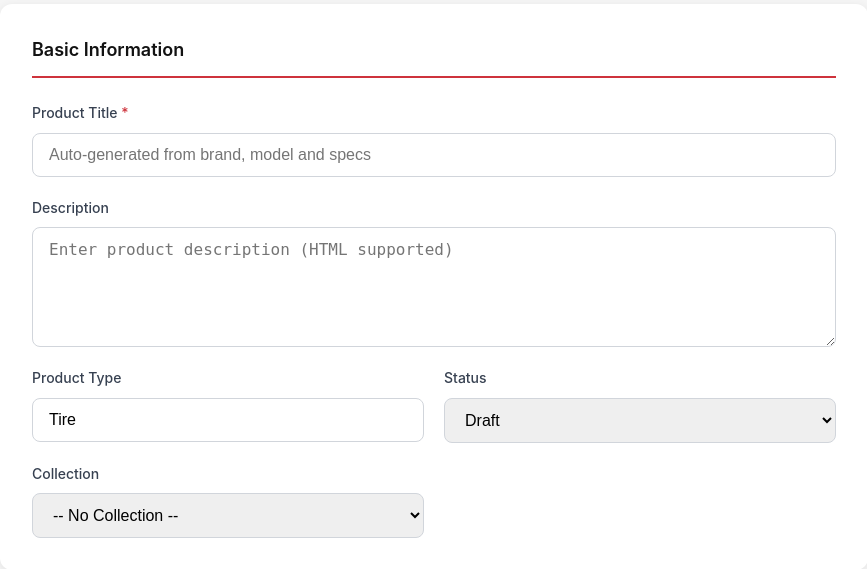
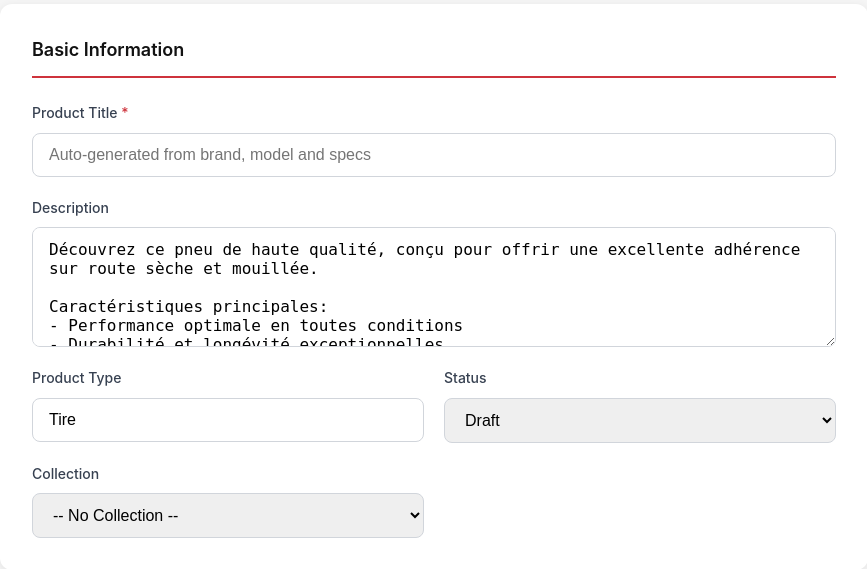
Before and after one commit to smartpneucontact-sketch/smartpneu-product-manager, a Flask app: page / in a window 1280 px wide. Shown: the part 329-898 px from the top of the page, without its empty margins (206-1073 px from the left). Run offline with Flask 3, Linux system fonts and the light colour scheme; data that the repository does not hold is empty.

Commit message:
Add default description file

```diff
--- a/app.py
+++ b/app.py
@@ -32,7 +32,14 @@ def load_brands_models():
     with open(json_path, 'r', encoding='utf-8') as f:
         return json.load(f)
 
+# Load default description from text file
+def load_default_description():
+    txt_path = os.path.join(os.path.dirname(__file__), 'default_description.txt')
+    with open(txt_path, 'r', encoding='utf-8') as f:
+        return f.read()
+
 BRANDS_MODELS = load_brands_models()
+DEFAULT_DESCRIPTION = load_default_description()
 
 
 def allowed_file(filename):
@@ -215,7 +222,7 @@ def index():
     """Main page with the product creation form"""
     collections = get_collections()
     next_sku = get_next_sku()
-    return render_template('index.html', collections=collections, next_sku=next_sku, brands_models=BRANDS_MODELS)
+    return render_template('index.html', collections=collections, next_sku=next_sku, brands_models=BRANDS_MODELS, default_description=DEFAULT_DESCRIPTION)
 
 
 @app.route('/api/get-models/<brand>')
--- /dev/null
+++ b/default_description.txt
@@ -0,0 +1,9 @@
+Découvrez ce pneu de haute qualité, conçu pour offrir une excellente adhérence sur route sèche et mouillée.
+
+Caractéristiques principales:
+- Performance optimale en toutes conditions
+- Durabilité et longévité exceptionnelles
+- Confort de conduite supérieur
+- Économie de carburant
+
+Livraison rapide partout au Maroc. Montage disponible chez nos partenaires.
--- a/templates/index.html
+++ b/templates/index.html
@@ -332,7 +332,7 @@
                     <div class="form-group full-width">
                         <label for="description">Description</label>
                         <textarea id="description" name="description"
-                                  placeholder="Enter product description (HTML supported)"></textarea>
+                                  placeholder="Enter product description (HTML supported)">{{ default_description }}</textarea>
                     </div>
 
                     <div class="form-group">
```
